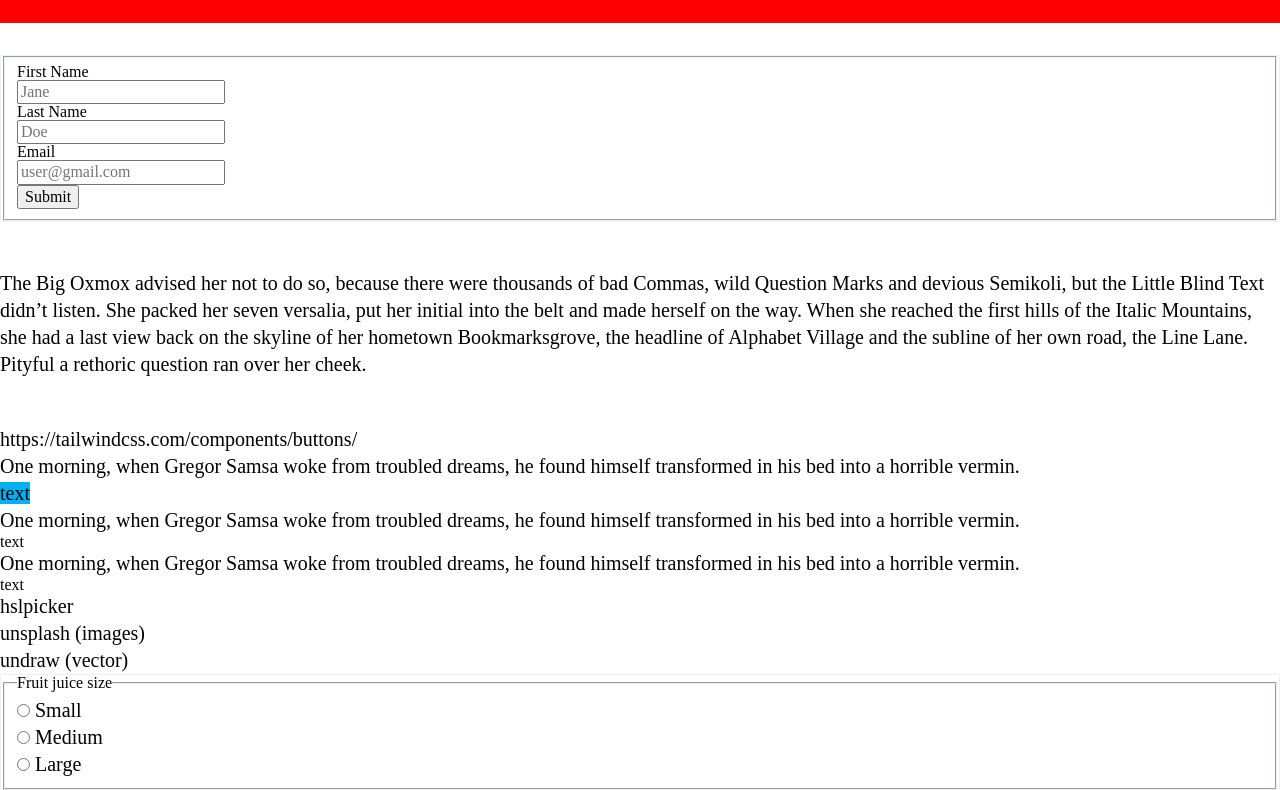
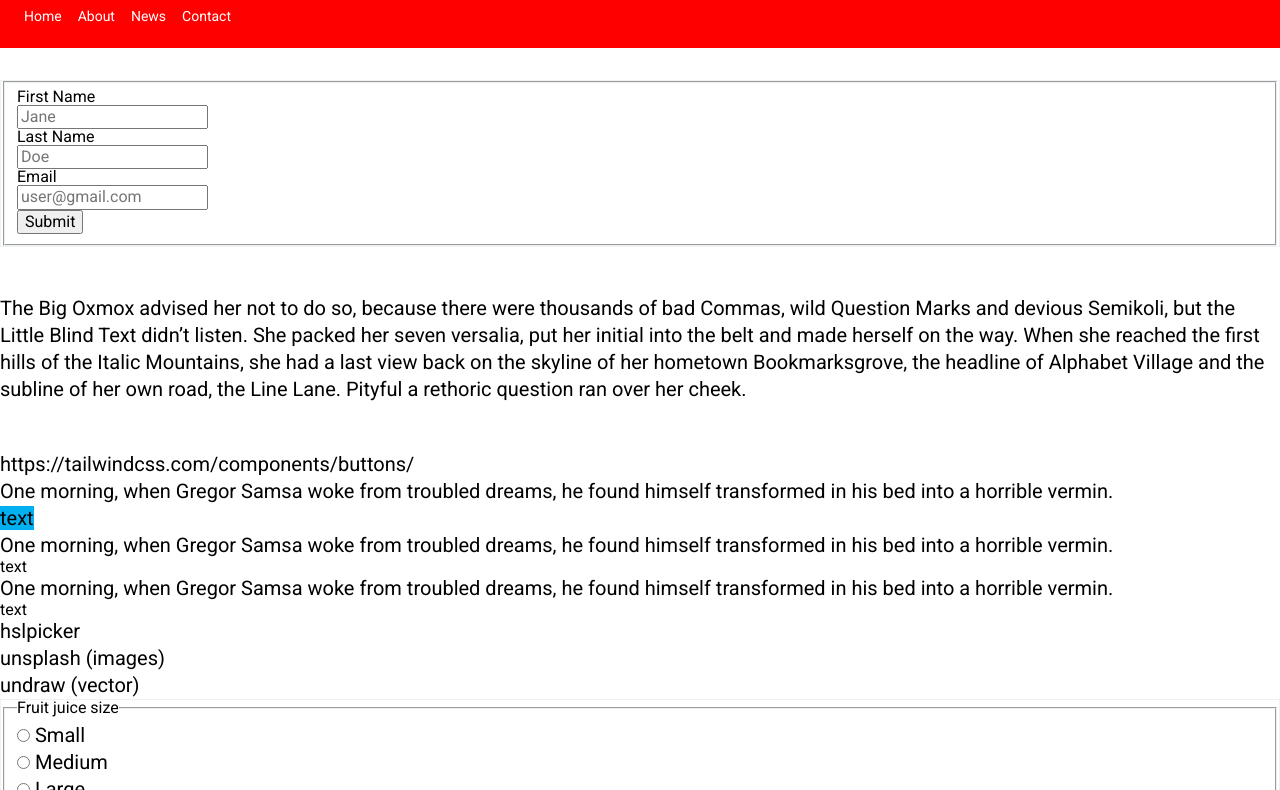
Before and after one commit to oiler/html, a website built with webpack: page index.html in a window 1280 px wide. Shown: the part 99-889 px from the top of the page. Built offline with nearby package versions, Linux system fonts and the light colour scheme.

Commit message:
package updates

```diff
--- a/dev/css/base/_fonts.scss
+++ b/dev/css/base/_fonts.scss
@@ -1,14 +1,4 @@
-// @font-face {
-//     font-family: "BerninaSans-Compressed";
-//     src: url('../fonts/bernino/BerninoSans-Web-CompressedBold.eot'); /* IE9 Compat Modes */
-//     src: url('../fonts/bernino/BerninoSans-Web-CompressedBold.eot?#iefix') format('embedded-opentype'), /* IE6-IE8 */
-//          url('../fonts/bernino/BerninoSans-Web-CompressedBold.woff2') format('woff2'), /* Super Modern Browsers */
-//          url('../fonts/bernino/BerninoSans-Web-CompressedBold.woff') format('woff'), /* Pretty Modern Browsers */
-//          url('../fonts/bernino/BerninoSans-Web-CompressedBold.ttf')  format('truetype'), /* Safari, Android, iOS */
-//          url('../fonts/bernino/BerninoSans-Web-CompressedBold.svg#svgFontName') format('svg'); /* Legacy iOS */
-//     font-weight: bold;
-//   }
+@import url('https://fonts.googleapis.com/css2?family=Open+Sans:ital,wght@0,400;0,700;1,400;1,700&family=Roboto:ital,wght@0,400;0,700;1,400;1,700&display=swap');
 
-$font_head: "BerninaSans-Compressed", sans-serif;
-$font_text: "PT Serif", serif;
-/* PT Serif google font is loaded in ./inc/functions/pagetype-css.php */
+$font_head: 'Open Sans', sans-serif;
+$font_text: 'Roboto', sans-serif;
--- a/dev/css/base/_mixins.scss
+++ b/dev/css/base/_mixins.scss
@@ -1,18 +1,18 @@
-// Media query for mobile first layout
 @mixin small-breakpoint {
-    @media only screen and (min-width: $device_mobile) {
+    @media only screen and (max-width: $device_mobile) {
         @content;
     }
 }
-
-  // Break on tablet
 @mixin medium-breakpoint {
-    @media only screen and (min-width: $device_tablet) {
+  @media only screen and (max-width: $device_tablet) {
       @content;
   }
 }
-
-  // Break on desktop
+@mixin medium-breakpoint-only {
+    @media only screen and (min-width: $device_mobile) and (max-width: $device_tablet) {
+        @content;
+    }
+}
 @mixin large-breakpoint {
     @media only screen and (min-width: $device_desktop) {
         @content;
--- a/dev/css/base/_sizespaces.scss
+++ b/dev/css/base/_sizespaces.scss
@@ -3,6 +3,7 @@
 // https://docs.google.com/spreadsheets/d/1HB7pDCg3q4KSIzi_-AWppEJXuVwwPz-W4XOnRTFN8Ro/edit?usp=sharing
 $bv_d25:$base_value*0.25;
 $bv_d5:$base_value*0.5;
+$bv_d66:$base_value*0.666666666666;
 $bv_d75:$base_value*0.75;
 $bv_1:$base_value;
 $bv_1d5:$base_value*1.5;
@@ -19,14 +20,14 @@ $bv_40:$base_value*40;
 $bv_48:$base_value*48;
 
 // SIZING, page 91
-$font_xsmall: $base_value*0.75; //12px;
-$font_small: $base_value*0.875; //14px;
-$font_size: $base_value; //16px;
-$font_medium: $base_value*1.125; //18px;
-$font_xmedium: $base_value*1.25; //20px;
-$font_large: $base_value*1.5; //24px;
-$font_xlarge: $base_value*1.875; //30px;
-$font_xxlarge: $base_value*2.25; //36px;
-$font_giant: $base_value*3; //48px;
-$font_xgiant: $base_value*3.75; //60px;
-$font_xxgiant: $base_value*4.5; //72px;
+$font_xsmall:    $base_value*0.750;  //12px;
+$font_small:     $base_value*0.875;  //14px;
+$font_size:      $base_value*1.00;   //16px;
+$font_medium:    $base_value*1.125;  //18px;
+$font_xmedium:   $base_value*1.25;   //20px;
+$font_large:     $base_value*1.50;   //24px;
+$font_xlarge:    $base_value*1.875;  //30px;
+$font_xxlarge:   $base_value*2.25;   //36px;
+$font_giant:     $base_value*3.00;   //48px;
+$font_xgiant:    $base_value*3.75;   //60px;
+$font_xxgiant:   $base_value*4.50;    //72px;
--- a/dev/css/base/_text.scss
+++ b/dev/css/base/_text.scss
@@ -1,3 +1,6 @@
+//BODY
+html, body { font-size:1rem; }
+
 //HEADERS
 h1, h2, h3, h4, h5, h6 {
     font-family: $font_head;
@@ -33,6 +36,6 @@ p, ol, ul {
     letter-spacing: normal;
     margin:0;
     padding:0;
-    font-size: 20px;
-    line-height: 27px;
+    font-size: 1.25rem;
+    line-height: 1.35;
 }
--- a/dev/css/base/_utilities.scss
+++ b/dev/css/base/_utilities.scss
@@ -35,6 +35,9 @@ a { color:inherit; text-decoration:none; }
 .float-left { float: left; }
 .float-right { float: right; }
 
+.font-head { font-family: $font_head; }
+.font-text { font-family: $font_text; }
+
 .text-left { text-align: left; }
 .text-right { text-align: right; }
 .text-center { text-align: center; }
@@ -44,6 +47,13 @@ a { color:inherit; text-decoration:none; }
 .text-caps { text-transform: capitalize; }
 .text-lower { text-transform: lowercase; }
 .text-unset { text-transform: unset; }
+.text-small { font-size: $font_small; } //14
+.text-base { font-size: $font_size; } //16
+.text-large { font-size: $font_large; } //24
+.text-xlarge { font-size: $font_xlarge; } //30
+.text-giant { font-size: $font_giant; } //48
+.text-head { font-family: $font_head; }
+.text-text { font-family: $font_text; }
 
 .toggle-content { display: none; }
 .toggle-content.is-visible { display: block; }
@@ -64,8 +74,12 @@ a { color:inherit; text-decoration:none; }
 .no-padding { padding:0; }
 .no-padding-top { padding-top:0!important; }
 .no-padding-bottom { padding-bottom:0!important; }
+.no-border { border:none; } .no-border:hover { border:none; }
 
-.no-border { border:none; } .no-border:hover { border:none; }
+.margin-top { margin-top: 1rem; }
+.margin-right { margin-right: 1rem; }
+.margin-bottom { margin-bottom: 1rem; }
+.margin-left { margin-left: 1rem; }
 
 .flex-row {
   display: flex;
@@ -75,7 +89,6 @@ a { color:inherit; text-decoration:none; }
 .flex-small, .flex-large {
   flex-basis: 100%;
 }
-
 @media (min-width: $device_desktop) {
   .flex-large {
     flex: 1;
--- a/dev/css/layout/content.scss
+++ b/dev/css/layout/content.scss
@@ -1,4 +1,4 @@
-body { font-family: $font-text; line-height:1; }
+body { font-family: $font-text; line-height:1; background:red; }
 
 .wrapper { width:100%; margin:0 auto; max-width:100%; }
 .content {
--- a/dev/css/styles.scss
+++ b/dev/css/styles.scss
@@ -6,11 +6,9 @@
 @import 'base/mixins';
 @import 'base/colors';
 @import 'base/fonts';
+@import 'base/sizespaces';
+@import 'base/text';
 @import 'base/utilities';
-@import 'base/text';
-
-/** CONFIG **/
-@import 'base/sizespaces';
 
 /** COMPONENTS **/
 // @import 'components/buttons';
--- a/index.html
+++ b/index.html
@@ -16,9 +16,7 @@
     <!-- <link rel="stylesheet" href="//fonts.googleapis.com/css?family=font1|font2|etc" type="text/css"> -->
     <link rel="stylesheet" href="build/css/styles.css" type="text/css">
     <style type="text/css">
-
-
-
+      /* critical css */
     </style>
     <!-- http://ogp.me/ -->
     <meta property="og:title" content="" />
@@ -29,11 +27,13 @@
   <body>
 
 <div class="wrapper">
-  <header>
+
+  <header id="header">
+    <div class="container">
       <div class="logo">
-      <a href=""><img src="./assets/img/1x1.png" /></a>
+        <a href=""><img src="./assets/img/1x1.png" alt="Page Logo" /></a>
       </div>
-    <nav id="nav" class="primary">
+      <nav aria-label="primary" id="nav" class="primary">
         <a class="allcaps" href="/home">Home</a>
         <a class="allcaps" href="/about">About</a>
         <a class="allcaps" href="/news">News</a>
@@ -42,9 +42,12 @@
       <div id="menu" class="menu">
         <svg class="fill-current" viewBox="0 0 18 18" xmlns="http://www.w3.org/2000/svg"><title>Menu</title> <path d="M0 3h20v2H0V3zm0 6h20v2H0V9zm0 6h20v2H0v-2z"></path></svg>
       </div>
+    </div>
   </header>
 
-  <div class="content">
+  <main id="main" role="main" class="clearfix content">
+    <div class="container">
+
       <form class="form_inline">
         <fieldset>
           <!-- <legend>Your Name</legend> -->
@@ -66,9 +69,6 @@
           </div>
         </fieldset>
       </form>
-  </div>
-
-</div>
 
 <div class="fullwidth darkbg">
   <p class="">The Big Oxmox advised her not to do so, because there were thousands of bad Commas, wild Question Marks and devious Semikoli, but the Little Blind Text didn’t listen. She packed her seven versalia, put her initial into the belt and made herself on the way. When she reached the first hills of the Italic Mountains, she had a last view back on the skyline of her hometown Bookmarksgrove, the headline of Alphabet Village and the subline of her own road, the Line Lane. Pityful a rethoric question ran over her cheek.</p>
--- a/package.json
+++ b/package.json
@@ -5,7 +5,7 @@
   "main": "index.js",
   "scripts": {
     "test": "echo \"Error: no test specified\" && exit 1",
-    "sass": "node-sass ./dev/css/ -o ./build/css/ -w -r --source-map-embed --source-map-contents --output-style expanded | node-sass ./dev/css/styles.scss ./build/css/styles.min.css -w --output-style compressed",
+    "sass": "node-sass ./dev/css/ -o ./build/css/ -w -r --source-map-embed --source-map-contents --output-style expanded | node-sass ./dev/css/styles.scss ./build/css/styles.css -w --output-style compressed",
     "build-css": "node-sass --include-path scss dev/css/styles.scss build/css/styles.css",
     "watch-js": "webpack --watch",
     "build-js": "webpack"
```
Lines whose indentation alone changed are shown as unchanged.
